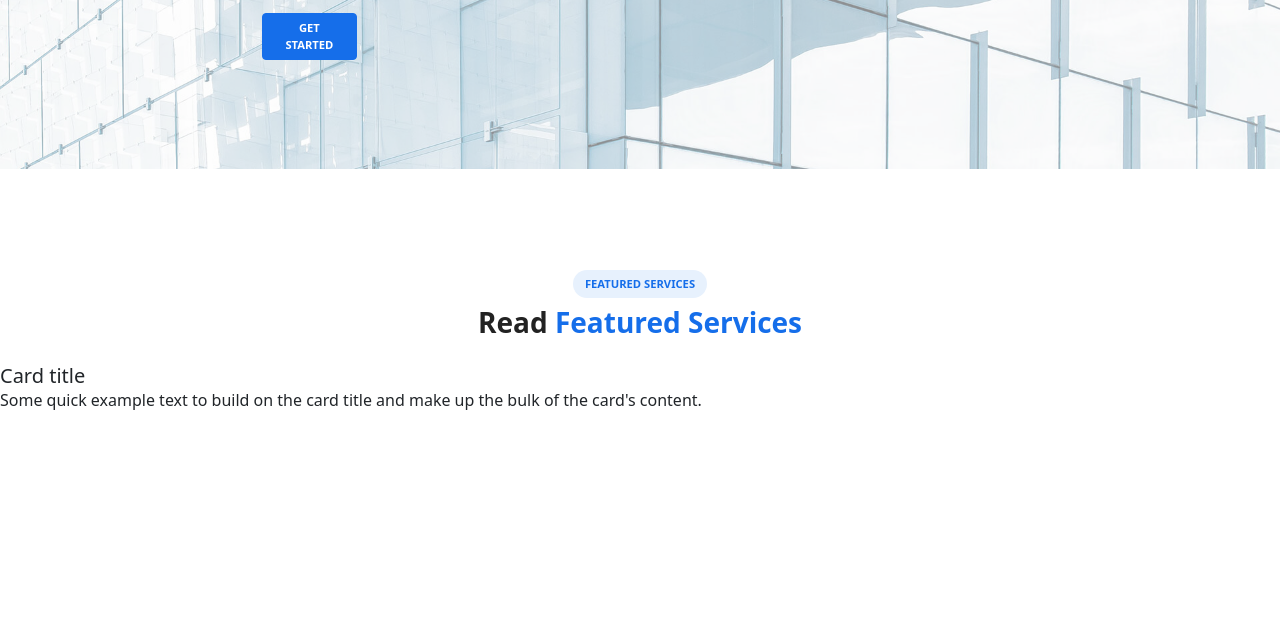
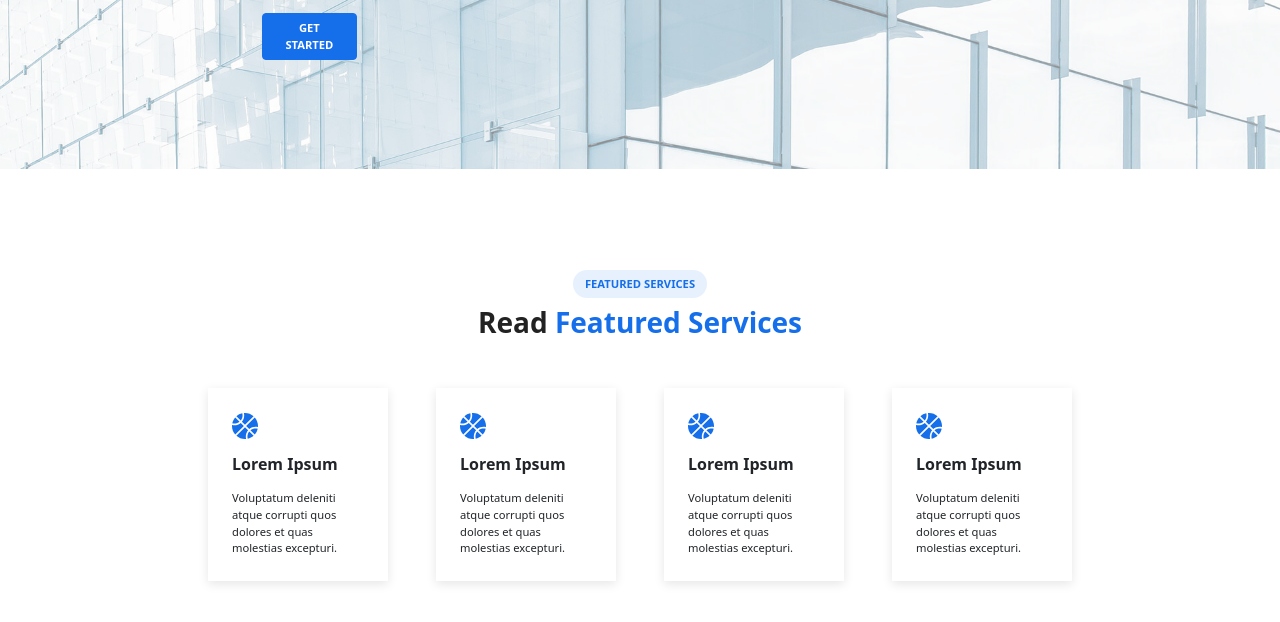
Before and after one commit to maxberck/Projet_templateMolengeek_maxence, a website: page index.html in a window 1280 px wide. Shown: the part 364-986 px from the top of the page. Before the commit the page ends 800 px from the top, so only its background shows below. Drawn offline with Linux system fonts and the light colour scheme.

Commit message:
finition des cartes il manque le changement des svg, verifier les espace entre les cartes et le container texte du haut.

```diff
--- a/index.html
+++ b/index.html
@@ -44,13 +44,31 @@
             <a href="#" class="btn btn-primary rounded-5 mb-2"><strong>FEATURED SERVICES</strong></a>
             <h3 class="card-title">Read <span>Featured Services</span></h3>
         </div>
-        <div>
-            <div class="card-body">
-                <img src="" alt="">
-                <h5 class="card-title">Card title</h5>
-                <p class="card-text">Some quick example text to build on the card title and make up the bulk of the card's content.</p>
+        <div class="container w-75 d-flex s1-card p-5 gap-5">
+            <!-- Card 1 -->
+            <div class="card-body p-4 w-50">
+                <img src="./public/img/basketball-solid.svg" alt="">
+                <h5 class="card-title pt-3 pb-3 fs-6 fw-bold">Lorem Ipsum</h5>
+                <p class="card-text">Voluptatum deleniti atque corrupti quos dolores et quas molestias excepturi.</p>
             </div>
-
+            <!-- Card 2 -->
+            <div class="card-body p-4 w-50">
+                <img src="./public/img/basketball-solid.svg" alt="">
+                <h5 class="card-title pt-3 pb-3 fs-6 fw-bold">Lorem Ipsum</h5>
+                <p class="card-text">Voluptatum deleniti atque corrupti quos dolores et quas molestias excepturi.</p>
+            </div>
+            <!-- Card 3 -->
+            <div class="card-body p-4 w-50">
+                <img src="./public/img/basketball-solid.svg" alt="">
+                <h5 class="card-title pt-3 pb-3 fs-6 fw-bold">Lorem Ipsum</h5>
+                <p class="card-text">Voluptatum deleniti atque corrupti quos dolores et quas molestias excepturi.</p>
+            </div>
+            <!-- Card 4 -->
+            <div class="card-body p-4 w-50">
+                <img src="./public/img/basketball-solid.svg" alt="">
+                <h5 class="card-title pt-3 pb-3 fs-6 fw-bold">Lorem Ipsum</h5>
+                <p class="card-text">Voluptatum deleniti atque corrupti quos dolores et quas molestias excepturi.</p>
+            </div>
         </div>
     </section>
 </body>
--- a/src/sass/_variables.sass
+++ b/src/sass/_variables.sass
@@ -1,2 +1,3 @@
 $txtblack: #222222
 $blue: #156EEA
+$card-box-shadow: 0 3px 10px rgba(0,0,0,0.1)
--- a/src/sass/modules/_featured.sass
+++ b/src/sass/modules/_featured.sass
@@ -10,3 +10,12 @@
         font-weight: 600
         span
             color: $blue
+    .s1-card
+        padding-left: 7%
+        justify-content: space-between
+        div
+            box-shadow: $card-box-shadow
+            img
+                width: 20%
+            p
+                font-size: .7em
```
Also changed, not shown: public/css/app.css, public/img/basketball-solid.svg (added), public/img/earth-americas-solid.svg (added), public/img/file-lines-regular.svg (added), 1 other file.
